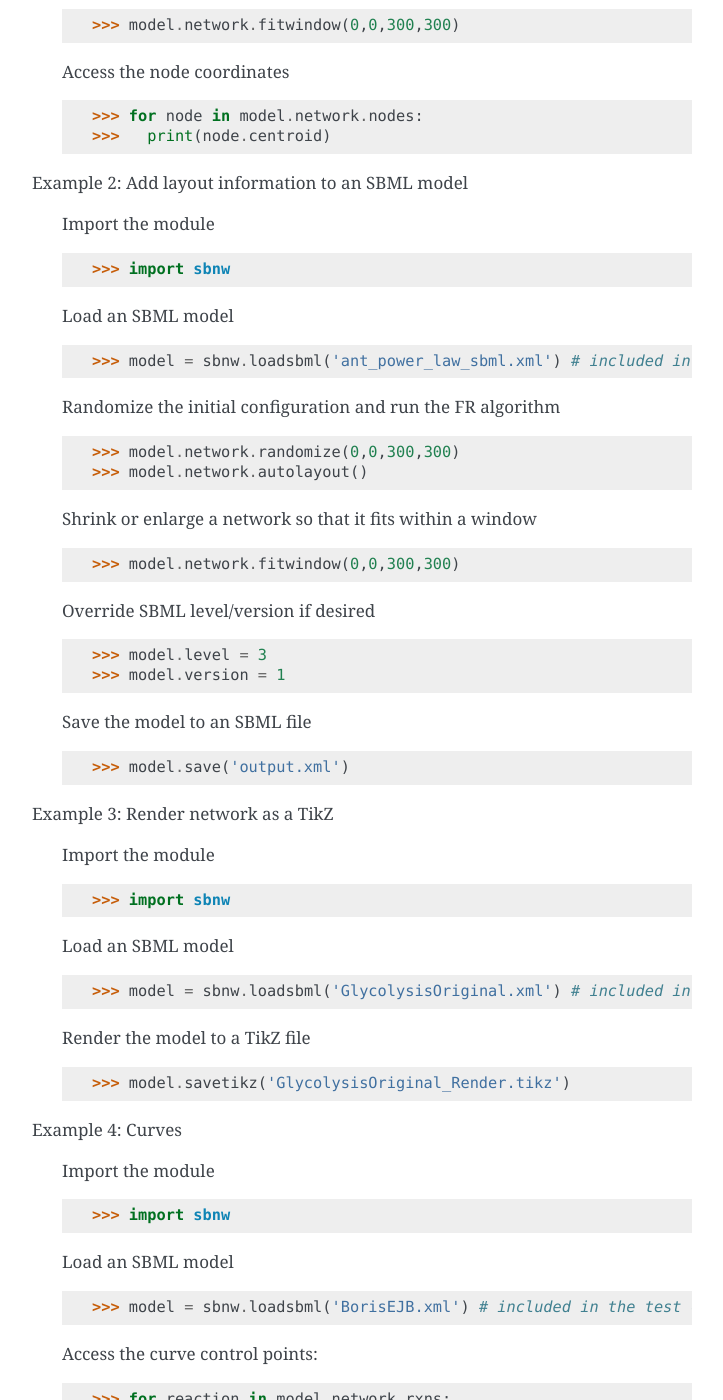
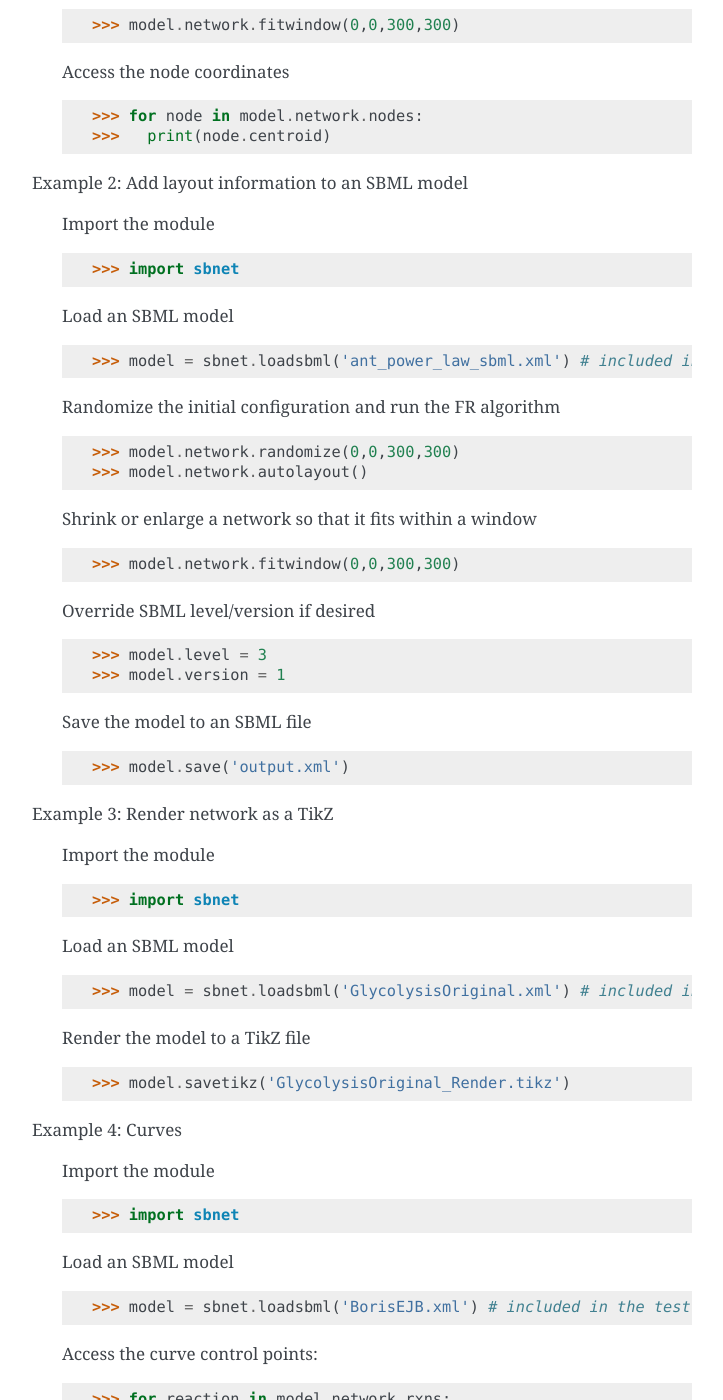
Before and after one commit to 0u812/sbnw, a Sphinx documentation site: the page built from graphfab/sphinx/source/index.rst, in a window 1280 px wide and 1400 px high, scrolled down 400 px. Shown: the whole window, without its empty margins (388-1111 px from the left). Built offline with Sphinx 7.4.7, drawn with Linux system fonts in a browser that asks for light colours; some of the changed text lies outside the part shown.

Commit message:
pervasively rename sbnw->sbnet

```diff
--- a/graphfab/sphinx/source/conf.py
+++ b/graphfab/sphinx/source/conf.py
@@ -44,7 +44,7 @@
 master_doc = 'index'
 
 # General information about the project.
-project = 'sbnw'
+project = 'sbnet'
 copyright = '2013-2015, JK Medley'
 
 # The version info for the project you're documenting, acts as replacement for
@@ -168,7 +168,7 @@
 #html_file_suffix = None
 
 # Output file base name for HTML help builder.
-htmlhelp_basename = 'sbnwdoc'
+htmlhelp_basename = 'sbnetdoc'
 
 
 # -- Options for LaTeX output --------------------------------------------------
@@ -217,7 +217,7 @@
 # One entry per manual page. List of tuples
 # (source start file, name, description, authors, manual section).
 man_pages = [
-    ('index', 'sbnw', 'SBNET Documentation',
+    ('index', 'sbnet', 'SBNET Documentation',
      ['JK Medley'], 1)
 ]
 
@@ -231,8 +231,8 @@
 # (source start file, target name, title, author,
 #  dir menu entry, description, category)
 texinfo_documents = [
-  ('index', 'sbnw', 'SBNET Documentation',
-   'JK Medley', 'sbnw', 'One line description of project.',
+  ('index', 'sbnet', 'SBNET Documentation',
+   'JK Medley', 'sbnet', 'One line description of project.',
    'Miscellaneous'),
 ]
 
--- a/graphfab/sphinx/source/index.rst
+++ b/graphfab/sphinx/source/index.rst
@@ -9,11 +9,11 @@
 
    Import the module
 
-   >>> import sbnw
+   >>> import sbnet
 
    Load an SBML model
 
-   >>> model = sbnw.loadsbml('BorisEJB.xml') # included in the test cases
+   >>> model = sbnet.loadsbml('BorisEJB.xml') # included in the test cases
 
    Shrink or enlarge a network so that it fits within a window
 
@@ -28,11 +28,11 @@
 
    Import the module
 
-   >>> import sbnw
+   >>> import sbnet
 
    Load an SBML model
 
-   >>> model = sbnw.loadsbml('ant_power_law_sbml.xml') # included in the test cases
+   >>> model = sbnet.loadsbml('ant_power_law_sbml.xml') # included in the test cases
 
    Randomize the initial configuration and run the FR algorithm
 
@@ -56,11 +56,11 @@
 
    Import the module
 
-   >>> import sbnw
+   >>> import sbnet
 
    Load an SBML model
 
-   >>> model = sbnw.loadsbml('GlycolysisOriginal.xml') # included in the test cases
+   >>> model = sbnet.loadsbml('GlycolysisOriginal.xml') # included in the test cases
 
    Render the model to a TikZ file
 
@@ -70,11 +70,11 @@
 
    Import the module
 
-   >>> import sbnw
+   >>> import sbnet
 
    Load an SBML model
 
-   >>> model = sbnw.loadsbml('BorisEJB.xml') # included in the test cases
+   >>> model = sbnet.loadsbml('BorisEJB.xml') # included in the test cases
 
    Access the curve control points:
 
@@ -89,19 +89,19 @@
 
    Set endcap (a.k.a. arrowhead styles):
 
-   >>> sbnw.get_arrow_style('SUBSTRATE') # Other values are PRODUCT, MODIFIER, ACTIVATOR, INHIBITOR
-   >>> sbnw.set_arrow_style('SUBSTRATE', 3)
+   >>> sbnet.get_arrow_style('SUBSTRATE') # Other values are PRODUCT, MODIFIER, ACTIVATOR, INHIBITOR
+   >>> sbnet.set_arrow_style('SUBSTRATE', 3)
 
 Example 5: Version
 
     Get the version information
 
-    >>> import sbnw
-    >>> print(sbnw.__version__)
+    >>> import sbnet
+    >>> print(sbnet.__version__)
 
 API Documentation
 
-.. currentmodule:: sbnw
+.. currentmodule:: sbnet
 
 .. autosummary::
    :toctree: generated/
--- a/graphfab/sphinx/source/usage.txt
+++ b/graphfab/sphinx/source/usage.txt
@@ -1,9 +1,9 @@
 Do a make install. Add the graphfab module to your python path:
 
-export PYTHONPATH=~/home/devel/install/sbnw/python2/site-packages:$PYTHONPATH
+export PYTHONPATH=~/home/devel/install/sbnet/python2/site-packages:$PYTHONPATH
 
-Then mkdir build/sbnw-sphinx. Run
+Then mkdir build/sbnet-sphinx. Run
 
-sphinx-build -b html ../../src/sbnw/graphfab/sphinx/source .
+sphinx-build -b html ../../src/sbnet/graphfab/sphinx/source .
 
 Add a .nojekyll to the root of the repo a la http://daler.github.io/sphinxdoc-test/includeme.html and publish on gh-pages branch.
```
Also changed, not shown: readme.md (+11 -11 lines), 15 other files.
